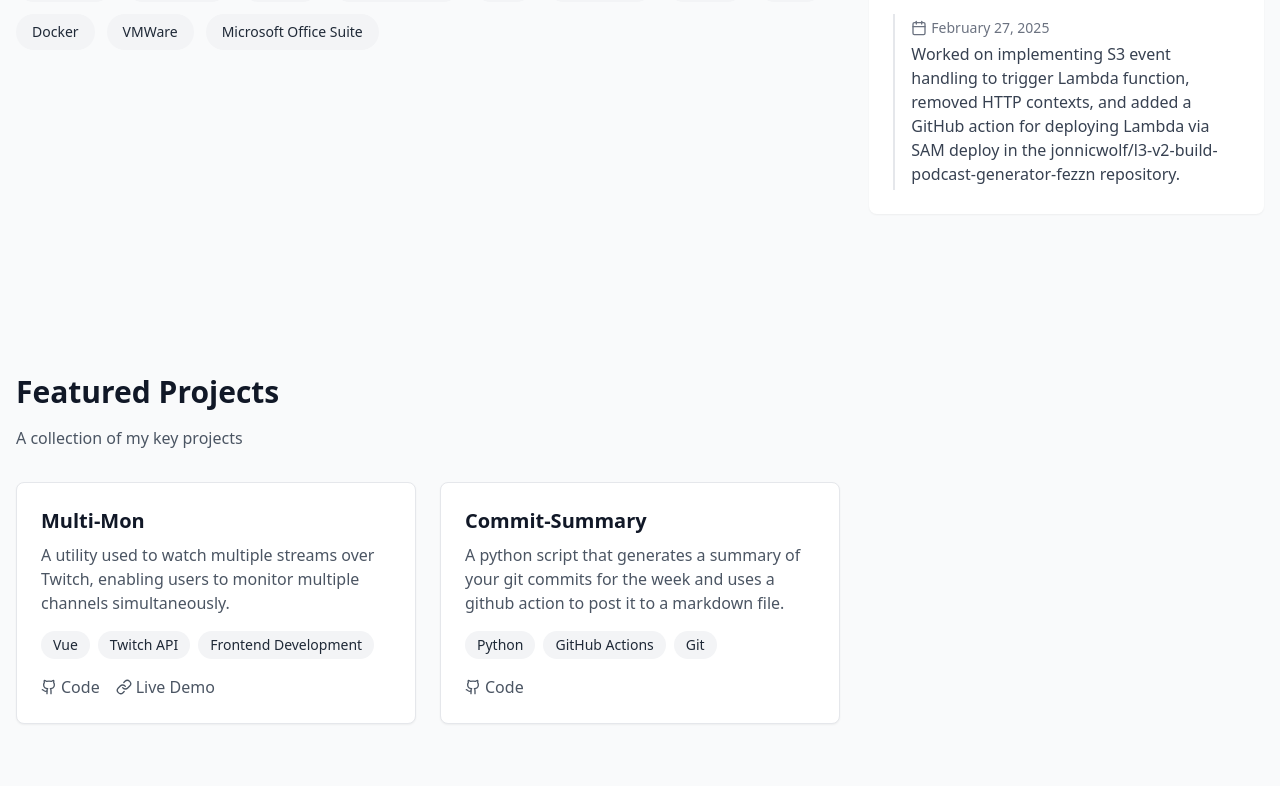
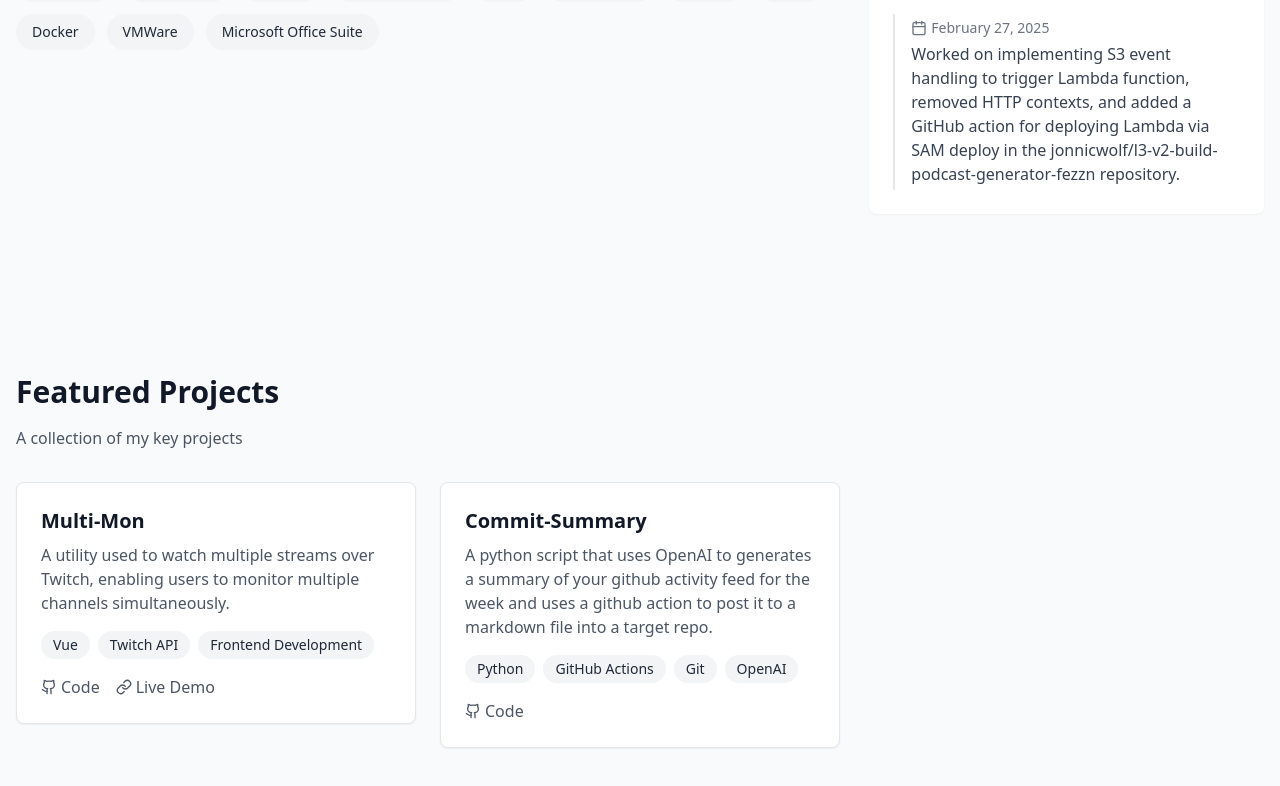
Before and after one commit to Rvndyr/rvndyr.github.io, a React (Vite) app: page / in a window 1280 px wide. Shown: the part 758-1544 px from the top of the page. Built offline with nearby package versions, Linux system fonts and the light colour scheme.

Commit message:
updated desc on project

```diff
--- a/src/pages/Home.tsx
+++ b/src/pages/Home.tsx
@@ -22,8 +22,8 @@ const projects = [
   },
   {
     title: "Commit-Summary",
-    description: "A python script that generates a summary of your git commits for the week and uses a github action to post it to a markdown file.",
-    tags: ["Python", "GitHub Actions", "Git"],
+    description: "A python script that uses OpenAI to generates a summary of your github activity feed for the week and uses a github action to post it to a markdown file into a target repo.",
+    tags: ["Python", "GitHub Actions", "Git", "OpenAI"],
     githubUrl: "https://github.com/Rvndyr/commit-summary",
   }
 ];
```
